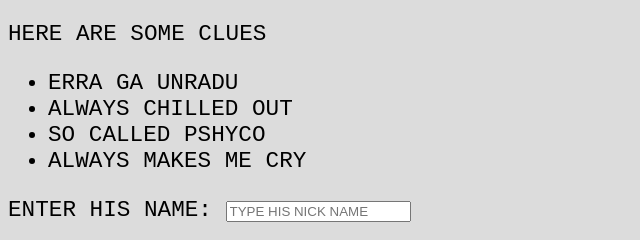
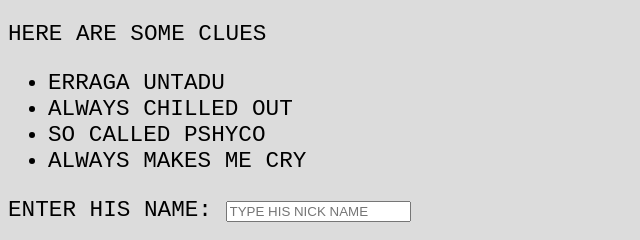
Before and after one commit to HEMANTHESWARREDDY/DAY-1, a plain HTML site: page index.html in a window 1280 px wide. Shown: the part 438-678 px from the top of the page, 0-640 px from the left. Drawn offline with Linux system fonts and the light colour scheme.

Commit message:
Update index.html

```diff
--- a/index.html
+++ b/index.html
@@ -31,7 +31,7 @@
         <h2>FIND MY BOY-FRIEND(A FUN GAME)</h2>
         <p>HERE ARE SOME CLUES</p>
         <ul>
-            <li>ERRA GA UNRADU</li>
+            <li>ERRAGA UNTADU</li>
             <li>ALWAYS CHILLED OUT</li>
             <li>SO CALLED PSHYCO</li>
             <li>ALWAYS MAKES ME CRY</li>
```
